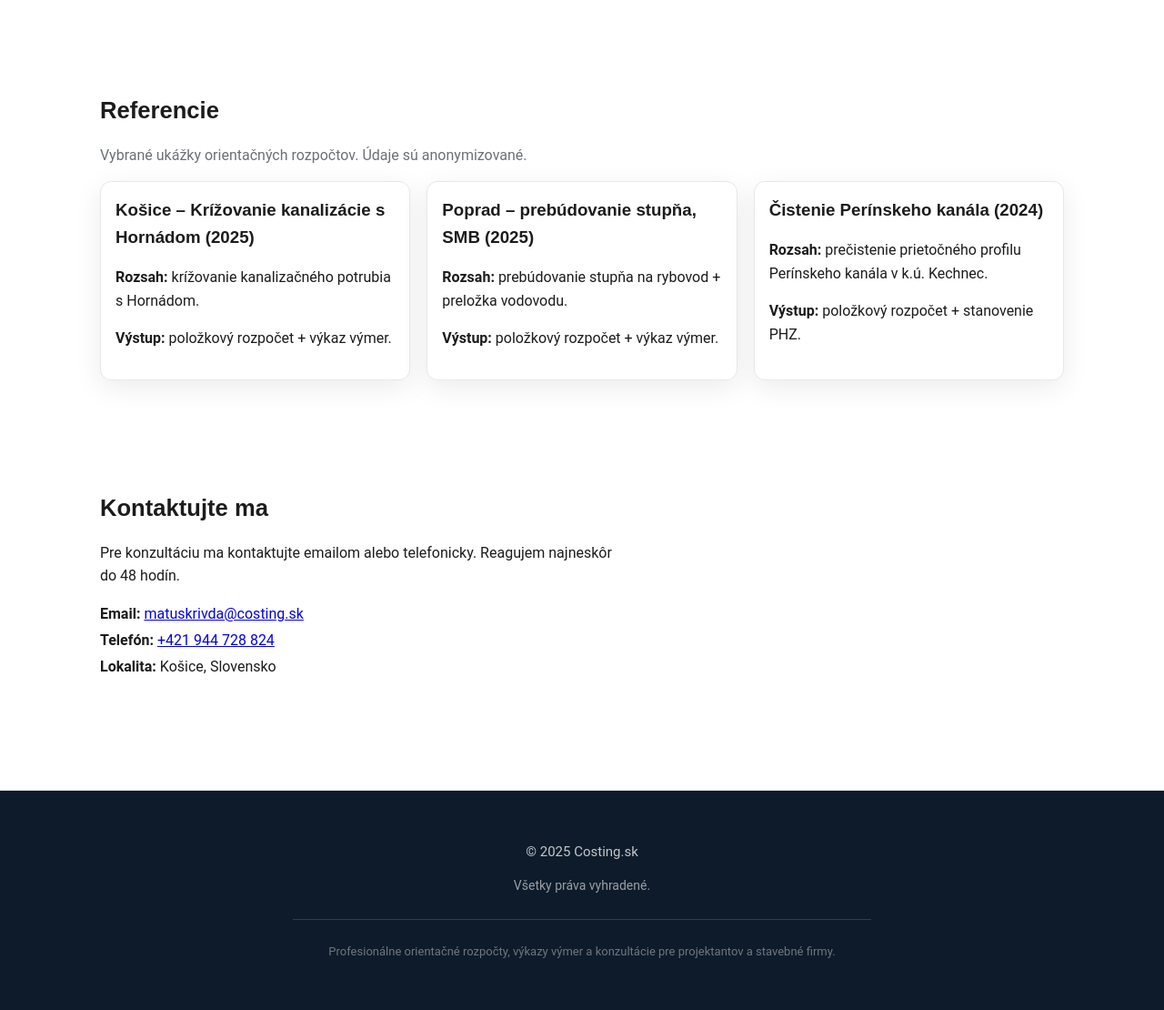
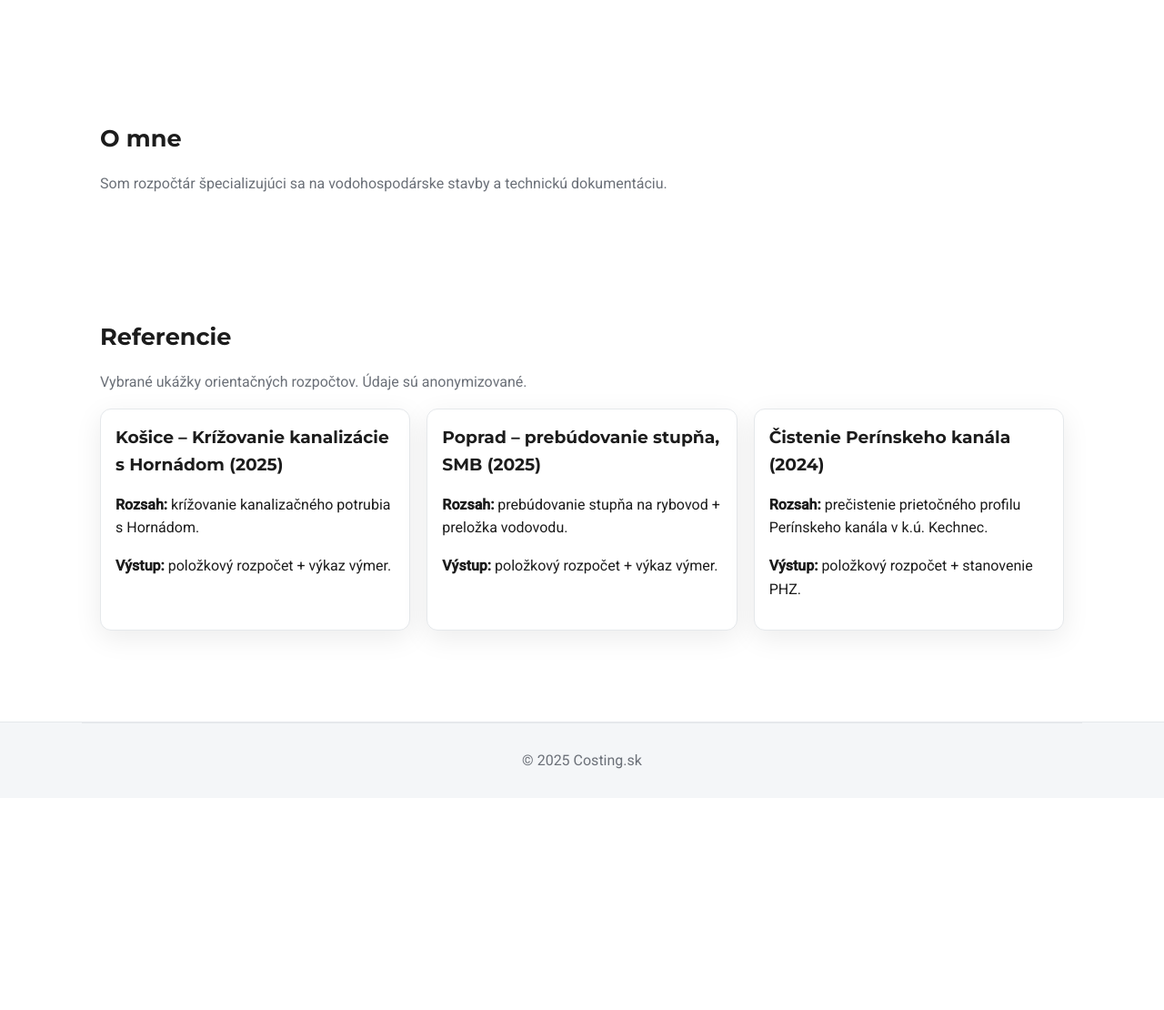
Before and after one commit to Matko1985/costing, a plain HTML site: page index.html in a window 1280 px wide. Shown: the part 760-1870 px from the top of the page at 91% size. After the commit the page ends 1637 px from the top, so only its background shows below. Drawn offline with Linux system fonts and the light colour scheme.

Commit message:
Update index.html

```diff
--- a/index.html
+++ b/index.html
@@ -6,6 +6,9 @@
   <title>Costing.sk – Rýchly a presný orientačný rozpočet s výkazom výmer</title>
   <meta name="description" content="Profesionálny odhad nákladov v stavebníctve, najmä pre vodohospodárske stavby. Expresné rozpočty, konzultácie, výkazy výmer.">
   <meta name="author" content="Costing.sk" />
+  <link rel="preconnect" href="https://fonts.googleapis.com" />
+  <link rel="preconnect" href="https://fonts.gstatic.com" crossorigin />
+  <link href="https://fonts.googleapis.com/css2?family=Montserrat:wght@600;700&family=Roboto:wght@300;400;500&display=swap" rel="stylesheet" />
   <link rel="stylesheet" href="style.css" />
   <link rel="icon" href="images/favicon.png" />
 </head>
@@ -19,7 +22,7 @@
         <a href="#sluzby">Služby</a>
         <a href="#o-mne">O mne</a>
         <a href="#referencie">Referencie</a>
-        <a href="#kontakt" class="btn btn--small">Kontakt</a>
+        <a href="contact.html" class="btn btn--small">Kontakt</a>
       </nav>
       <button class="menu-toggle" aria-label="Otvoriť menu">☰</button>
     </div>
@@ -56,7 +59,14 @@
     <div class="container">
       <h2>Služby</h2>
       <p class="section__lead">Komplexný odhad nákladov od štúdie po realizačný projekt. Pre projektantov, investorov a stavebné firmy.</p>
-      <!-- sem môžeš doplniť konkrétne služby -->
+    </div>
+  </section>
+
+  <!-- O mne -->
+  <section id="o-mne" class="section">
+    <div class="container">
+      <h2>O mne</h2>
+      <p class="section__lead">Som rozpočtár špecializujúci sa na vodohospodárske stavby a technickú dokumentáciu.</p>
     </div>
   </section>
 
@@ -88,37 +98,16 @@
     </div>
   </section>
 
-  <!-- Kontakt -->
-  <section id="kontakt" class="section">
-    <div class="container contact">
-      <div class="contact__content">
-        <h2>Kontaktujte ma</h2>
-        <p>Pre konzultáciu ma kontaktujte emailom alebo telefonicky. Reagujem najneskôr do 48 hodín.</p>
-        <div class="contact__details">
-          <p><strong>Email:</strong> <a href="mailto:matuskrivda@costing.sk">matuskrivda@costing.sk</a></p>
-          <p><strong>Telefón:</strong> <a href="tel:+421944728824">+421 944 728 824</a></p>
-          <p><strong>Lokalita:</strong> Košice, Slovensko</p>
-        </div>
-      </div>
+  <!-- Footer -->
+  <footer class="footer">
+    <div class="container footer__bottom">
+      <p>© <span id="year"></span> Costing.sk</p>
     </div>
-  </section>
+  </footer>
 
-  <!-- Footer -->
-  <footer class="footer" style="background:#0d1b2a; padding:40px 0; margin-top:60px; color:#e5e5e5;">
-    <div class="container" style="text-align:center;">
-      <p style="font-size:15px; opacity:0.85; margin-bottom:8px;">
-        © <span id="year"></span> Costing.sk
-      </p>
-      <p style="font-size:14px; opacity:0.65;">Všetky práva vyhradené.</p>
-      <hr style="border:0; border-top:1px solid rgba(255,255,255,0.15); margin:25px auto; width:60%;">
-      <p style="font-size:13px; opacity:0.45;">
-        Profesionálne orientačné rozpočty, výkazy výmer a konzultácie pre projektantov a stavebné firmy.
-      </p>
-    </div>
-    <script>
-      document.getElementById('year').textContent = new Date().getFullYear();
-    </script>
-  </footer>
+  <script>
+    document.getElementById('year').textContent = new Date().getFullYear();
+  </script>
 
 </body>
 </html>
```
